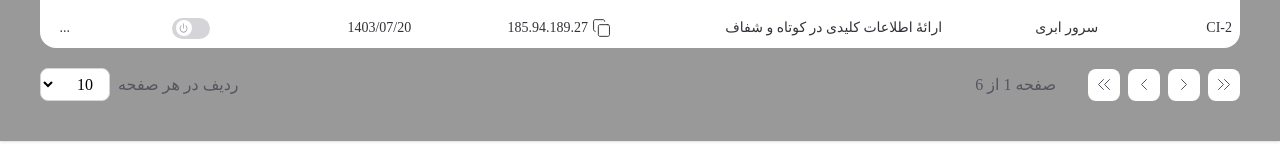
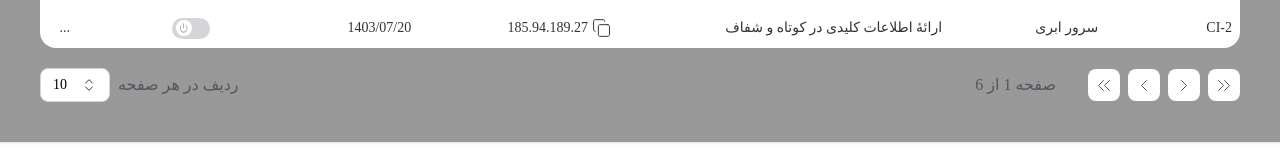
Before and after one commit to ELAZNZ/git-data-table-test, a Next.js app: page / in a window 1280 px wide. Shown: the part 494-652 px from the top of the page. Built offline with nearby package versions, Linux system fonts and the light colour scheme; a web font is replaced by a local one.

Commit message:
add select icon

```diff
--- a/app/components/Pagination.tsx
+++ b/app/components/Pagination.tsx
@@ -3,6 +3,7 @@
 import Image from "next/image";
 import leftArroW from "@/app/assets/icons/leftArrow.svg";
 import rightArrow from "@/app/assets/icons/rightArrow.svg";
+import chevronsUpDown from "@/app/assets/icons/chevronsUpDown.svg";
 
 interface PaginationProps {
   currentPage: number;
@@ -68,6 +69,16 @@ export default function Pagination({
 
       <div className="flex items-center gap-2">
         <span className="text-[#54565F] leading-6">ردیف در هر صفحه</span>
+        <div className="relative flex items-center justify-between bg-white w-17.5 border border-[#D5D5D9] rounded-lg cursor-pointer px-3 py-1.5">
+          <Image
+            src={chevronsUpDown}
+            alt=""
+            width={16}
+            height={16}
+            className="pointer-events-none"
+          />
+
+          <span className="text-sm">{rowsPerPage}</span>
 
           <select
             value={rowsPerPage}
@@ -76,7 +87,7 @@ export default function Pagination({
               setRowsPerPage(value);
               setCurrentPage(1);
             }}
-          className="bg-white border border-[#D5D5D9] rounded-lg px-3 py-1.5 outline-none"
+            className="absolute inset-0 w-full h-full cursor-pointer opacity-0"
           >
             {[10, 20, 50, 100].map((size) => (
               <option key={size} value={size}>
@@ -86,5 +97,6 @@ export default function Pagination({
           </select>
         </div>
       </div>
+    </div>
   );
 }
```
Lines whose indentation alone changed are shown as unchanged.
